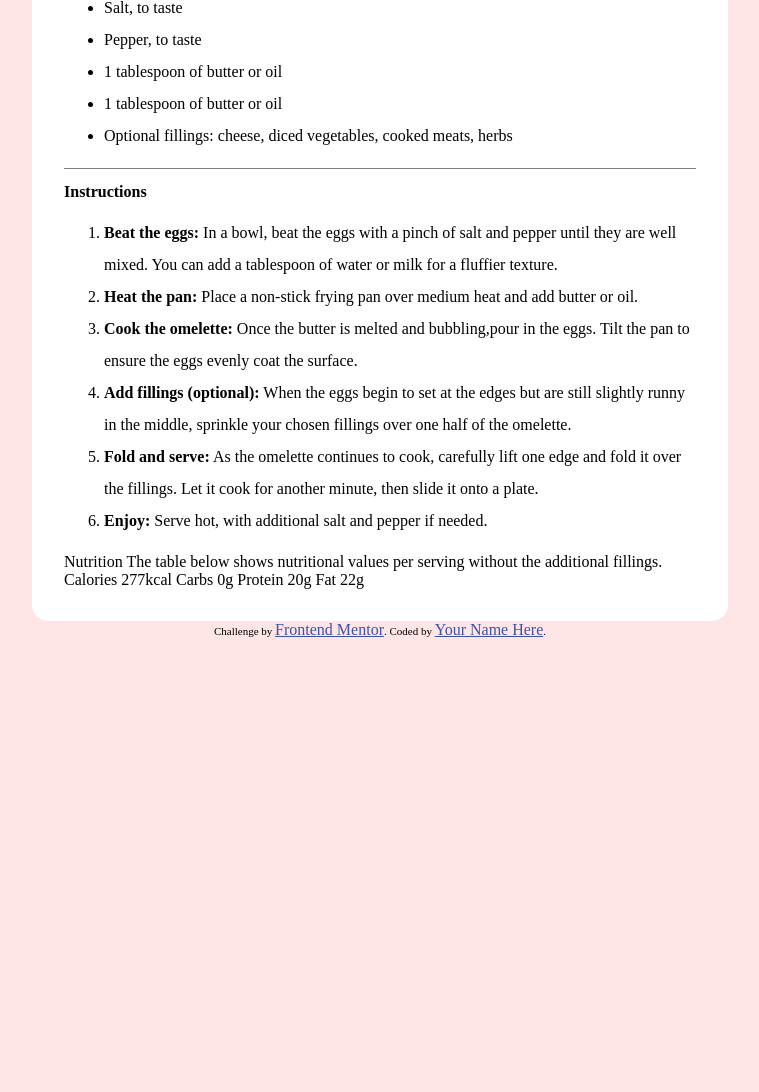
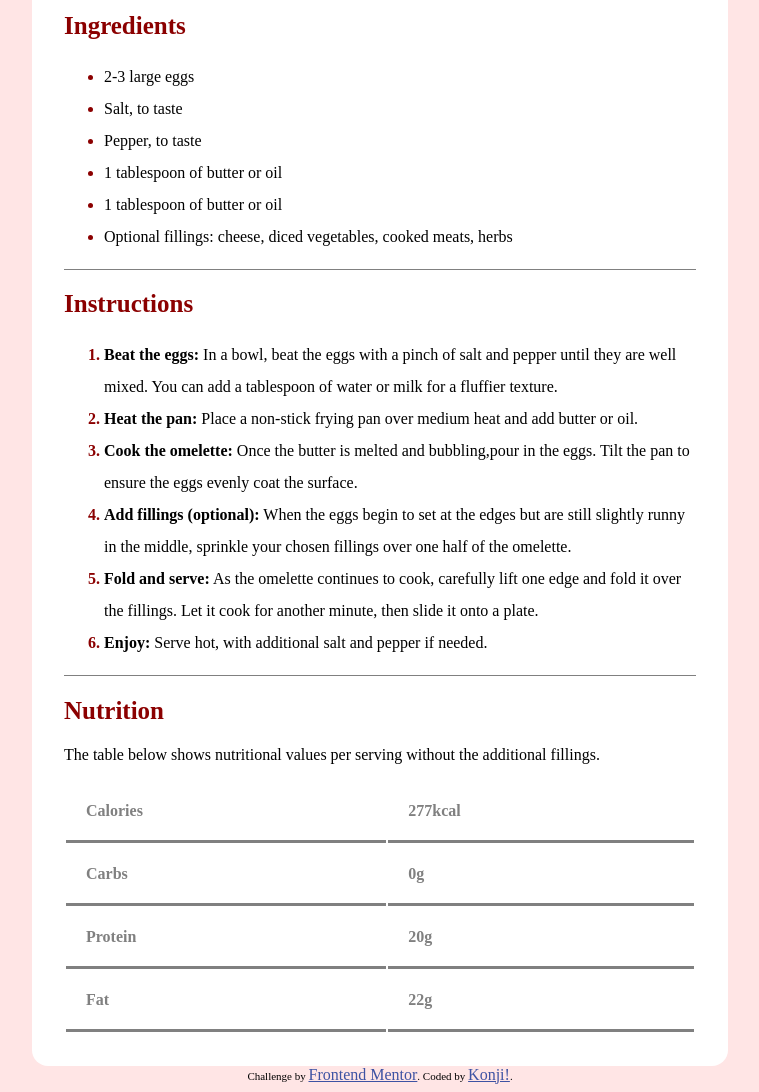
Before and after one commit to Konji-tech/recipe-card, a plain HTML site: page index.html in a window 1280 px wide. Shown: the part 708-1800 px from the top of the page, without its empty margins (260-1019 px from the left). Before the commit the page ends 1355 px from the top, so only its background shows below. Drawn offline with Linux system fonts and the light colour scheme.

Commit message:
added table

```diff
--- a/index.html
+++ b/index.html
@@ -10,7 +10,7 @@
 
     <title>Frontend Mentor | Recipe page</title>
 
-    <!-- Feel free to remove these styles or customise in your own stylesheet 👍 -->
+
   </head>
   <body>
     <div class="back">
@@ -49,30 +49,54 @@
         <h2>Instructions</h2>
         <ol>
           <li>
-           <span> Beat the eggs:</span> In a bowl, beat the eggs with a pinch of salt and pepper until they are well mixed. You can add a tablespoon of water or milk for a
-            fluffier texture.
+            <span> Beat the eggs:</span> In a bowl, beat the eggs with a pinch of salt and pepper until they are well mixed. You can add a tablespoon of water
+            or milk for a fluffier texture.
           </li>
           <li><span>Heat the pan:</span> Place a non-stick frying pan over medium heat and add butter or oil.</li>
-          <li><span>Cook the omelette:</span> Once the butter is melted and bubbling,pour in the eggs. Tilt the pan to ensure the eggs evenly coat the surface.</li>
           <li>
-           <span> Add fillings (optional):</span> When the eggs begin to set at the edges but are still slightly runny in the middle, sprinkle your chosen fillings over one
-            half of the omelette.
+            <span>Cook the omelette:</span> Once the butter is melted and bubbling,pour in the eggs. Tilt the pan to ensure the eggs evenly coat the surface.
           </li>
           <li>
-           <span> Fold and serve:</span> As the omelette continues to cook, carefully lift one edge and fold it over the fillings. Let it cook for another minute, then slide
-            it onto a plate.
+            <span> Add fillings (optional):</span> When the eggs begin to set at the edges but are still slightly runny in the middle, sprinkle your chosen
+            fillings over one half of the omelette.
+          </li>
+          <li>
+            <span> Fold and serve:</span> As the omelette continues to cook, carefully lift one edge and fold it over the fillings. Let it cook for another
+            minute, then slide it onto a plate.
           </li>
           <li><span>Enjoy:</span> Serve hot, with additional salt and pepper if needed.</li>
         </ol>
       </div>
 
       <div class="Nutrition">
-        Nutrition The table below shows nutritional values per serving without the additional fillings. Calories 277kcal Carbs 0g Protein 20g Fat 22g
+        <h2>Nutrition</h2>
+        <p>The table below shows nutritional values per serving without the additional fillings.     </p>
+        <table>
+          <tbody>
+            <tr>
+              <td>Calories</td>
+              <td class="second">277kcal </td>
+            </tr>
+            <tr>
+              <td>Carbs</td>
+              <td class="second"> 0g </td>
+            </tr>
+            <tr>
+              <td> Protein</td>
+              <td class="second"> 20g</td>
+            </tr>
+            <tr>
+              <td> Fat</td>
+              <td class="second"> 22g</td>
+            </tr>
+          </tbody>
+        </table>
+
       </div>
     </div>
 
     <div class="attribution">
-      Challenge by <a href="https://www.frontendmentor.io?ref=challenge" target="_blank">Frontend Mentor</a>. Coded by <a href="#">Your Name Here</a>.
+      Challenge by <a href="https://www.frontendmentor.io?ref=challenge" target="_blank">Frontend Mentor</a>. Coded by <a href="https://github.com/Konji-tech" target="_blank">Konji!</a>.
     </div>
   </body>
 </html>
--- a/style.css
+++ b/style.css
@@ -39,6 +39,10 @@ span{
     padding: 1rem;
 }
 
+.preparation h2 {
+    color: #4B0082;
+  }
+
 .ingredients{
     border-bottom: solid;
     border-color: grey;
@@ -46,6 +50,50 @@ span{
 
 }
 
+.instructions{
+    border-bottom: solid;
+    border-color: grey;
+    border-width: 1px;
+}
+
 img{
     width: 100%;
 }
+
+ol li::marker {
+
+    color: darkred;
+    font-weight: bold;
+
+  }
+
+  ul li::marker {
+
+    color: darkred;
+
+  }
+  h1{
+    font-size: 40px;
+    color: darkred;
+    font-family:"Times New Roman", Times, serif;
+  }
+
+  h2{
+    font-size: 25px;
+    color: darkred;
+  }
+  table{
+    width: 100%;
+    font-weight: bold;
+  }
+  td{
+    padding: 20px;
+    border-bottom: solid;
+    color: gray;
+    border-collapse: collapse;
+  }
+
+  .second{
+
+  text-decoration-color: darkred;
+  }
```
